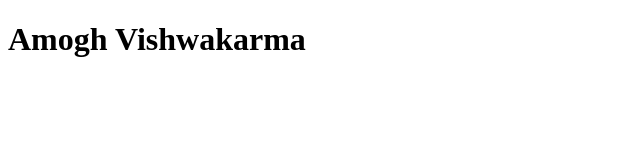
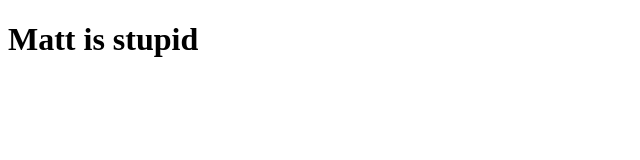
Before and after one commit to amoghvk21/amoghvk21.github.io, a plain HTML site: page index.html in a window 1280 px wide. Shown: the whole page, without its empty margins (0-640 px from the left). Drawn offline with Linux system fonts and the light colour scheme.

Commit message:
Update index.html

```diff
--- a/index.html
+++ b/index.html
@@ -7,6 +7,6 @@
         <title>Matt is stupid</title>
     </head>
     <body>
-        <h1>Amogh Vishwakarma</h1>
+        <h1>Matt is stupid</h1>
     </body>
 </html>
```
